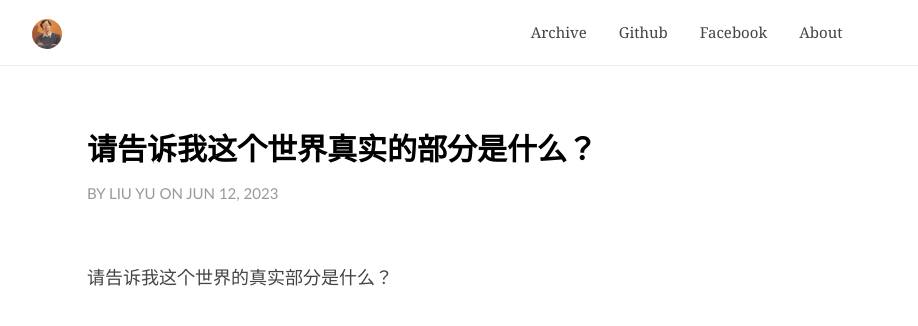
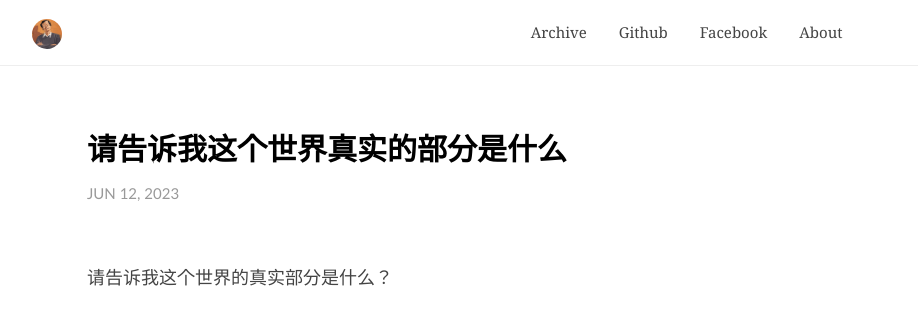
Before and after one commit to JaydenYL/JaydenYL.github.io, a Jekyll site: the page built from _posts/2023-06-12-请告诉我这个世界真实的部分是什么.md, in a window 1280 px wide. Shown: the top 326 px of the page, without its empty margins (203-1121 px from the left). Built offline with Jekyll 4.4.1, drawn with Linux system fonts in a browser that asks for light colours; our own code applies the rules of GitHub Pages for plain Markdown files; comment, search, counter and statistics services are not loaded; some of the changed lines change nothing that is shown.

Commit message:
👨‍💻

```diff
--- a/_posts/2023-06-12-请告诉我这个世界真实的部分是什么.md
+++ b/_posts/2023-06-12-请告诉我这个世界真实的部分是什么.md
@@ -1,26 +1,3 @@
----
-layout: post
-title:  请告诉我这个世界真实的部分是什么？
-subtitle:
-date:   12-06-2023 11:30 AEST
-author: LIU YU
-
-categories: jekyll theme
-cover:
-cover_display: false
-location:
-tail:
-catalog: true
-
-
-
-
----
-
-
-
-
-
 <br>
 
 请告诉我这个世界的真实部分是什么？
@@ -46,3 +23,7 @@ catalog: true
 
 
 <iframe src="//player.bilibili.com/player.html?aid=571531353&bvid=BV1Ez4y1B7Jq&cid=1141656096&page=1" scrolling="no" border="0" frameborder="no" framespacing="0" allowfullscreen="true" height=600 width=800> </iframe>
+
+<br>
+
+<br>
```
